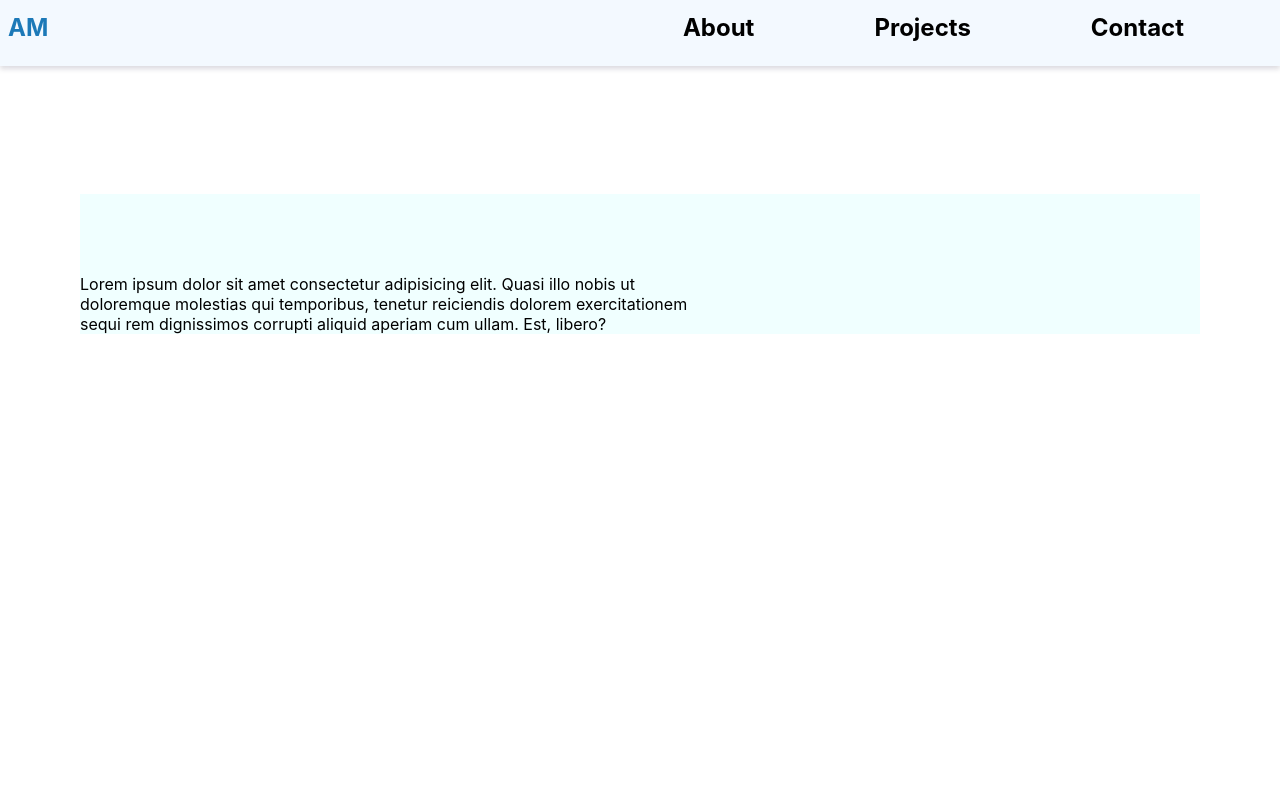
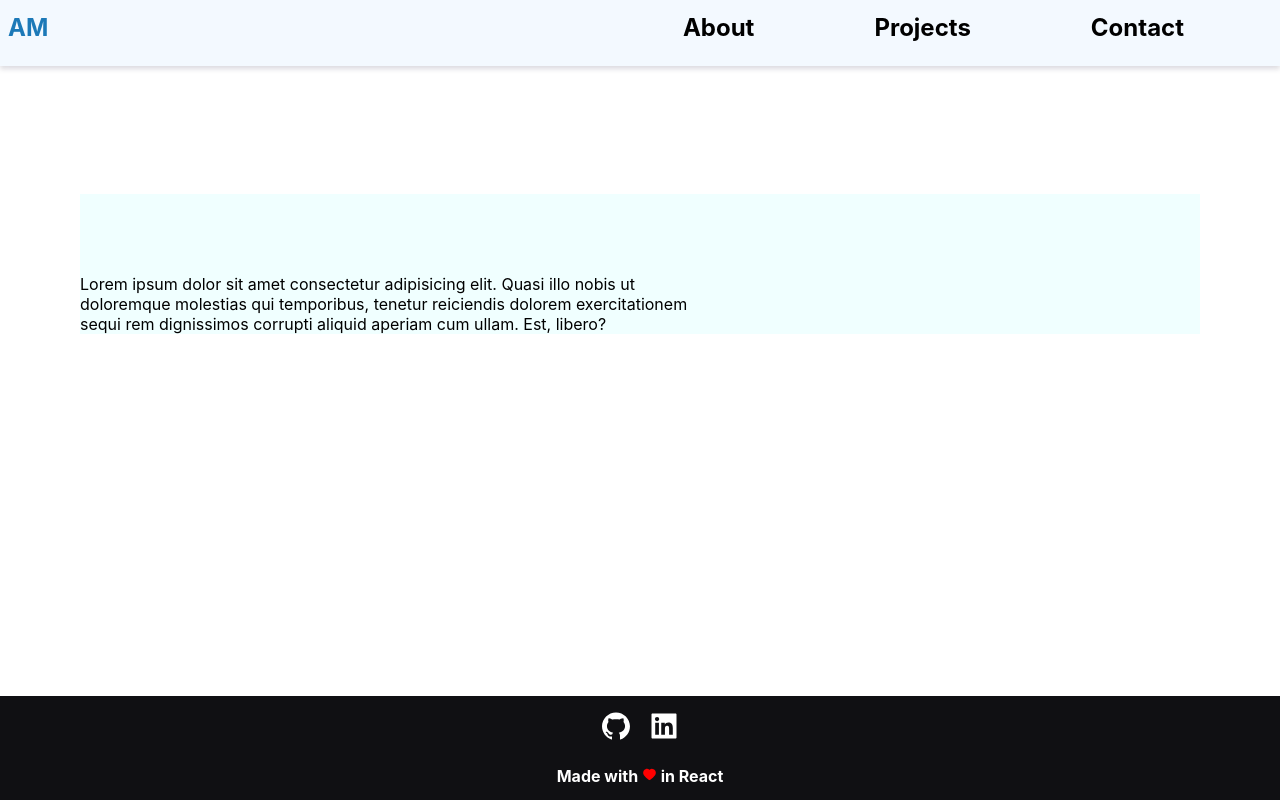
Before and after one commit to AryamanMishra/Portfolio-Website, a React (Create React App) app: page / in a window 1280 px wide. Built offline with nearby package versions, Linux system fonts and the light colour scheme.

Commit message:
updated footer

```diff
--- a/src/App.js
+++ b/src/App.js
@@ -5,6 +5,8 @@ import { BrowserRouter, Routes, Route } from "react-router-dom";
 import About from './components/About';
 import Contact from './components/Contact';
 import Projects from './components/Projects/Projects'
+import Footer from './components/Footer'
+
 
 const App = ()=> {
 	return (
@@ -17,6 +19,7 @@ const App = ()=> {
 					<Route path='/projects' Component={Projects}/>
 					<Route path='/contact' Component={Contact}/>
 				</Routes>
+				<Footer />
 			</main>
 		</BrowserRouter>
 	)
--- a/src/components/Projects/Projects.js
+++ b/src/components/Projects/Projects.js
@@ -2,7 +2,6 @@ import React, {useState} from 'react'
 import '../../styles/Projects.css'
 import personal_projects  from '../../data/projects'
 import ProjectCard from './ProjectCard'
-import Footer from '../Footer'
 import projectTags from '../../data/projectTags'
 
 
@@ -63,7 +62,6 @@ const Projects = ()=> {
                     </div>
 				</div>
             </div>
-            <Footer />
         </div>
     )
 }
```
